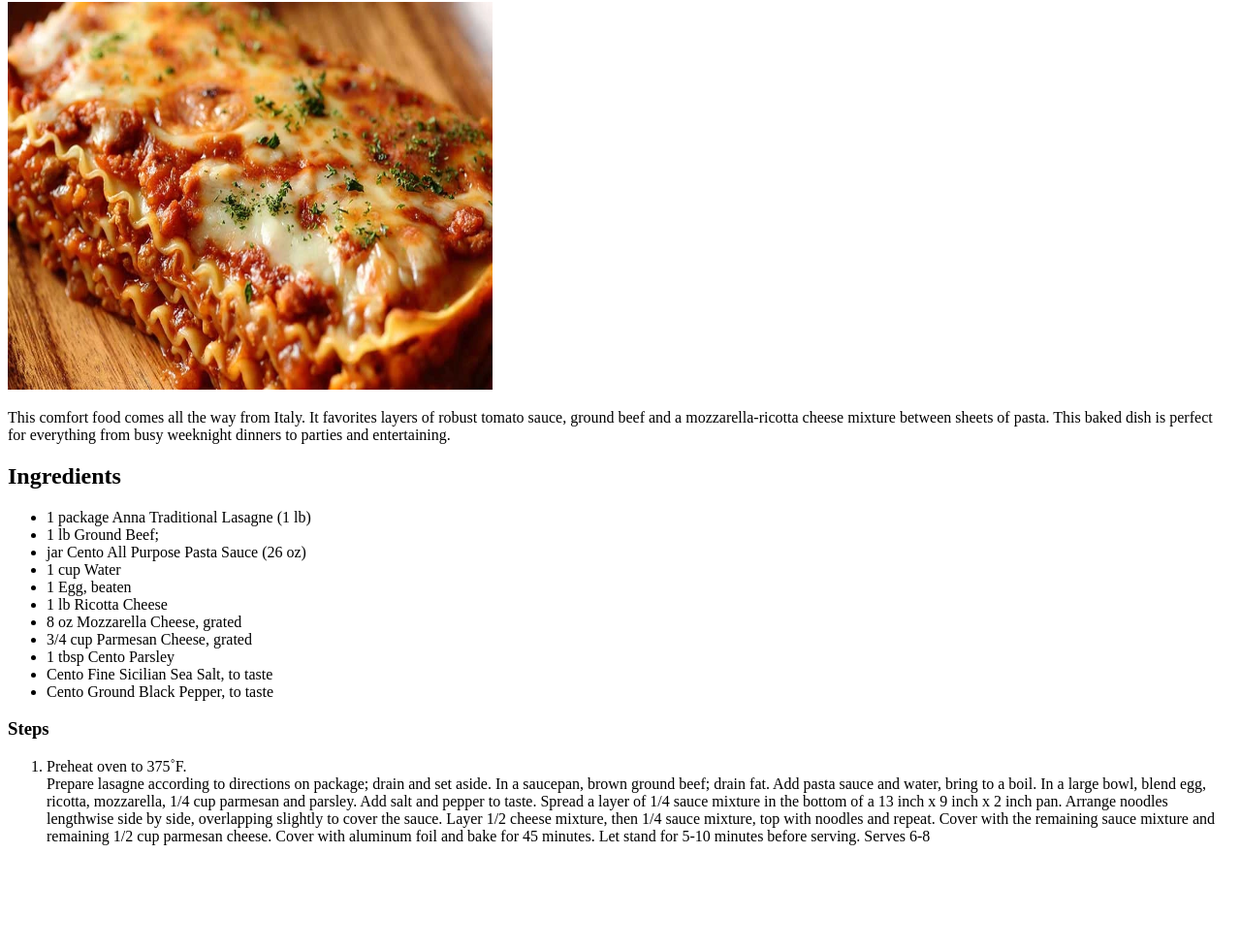
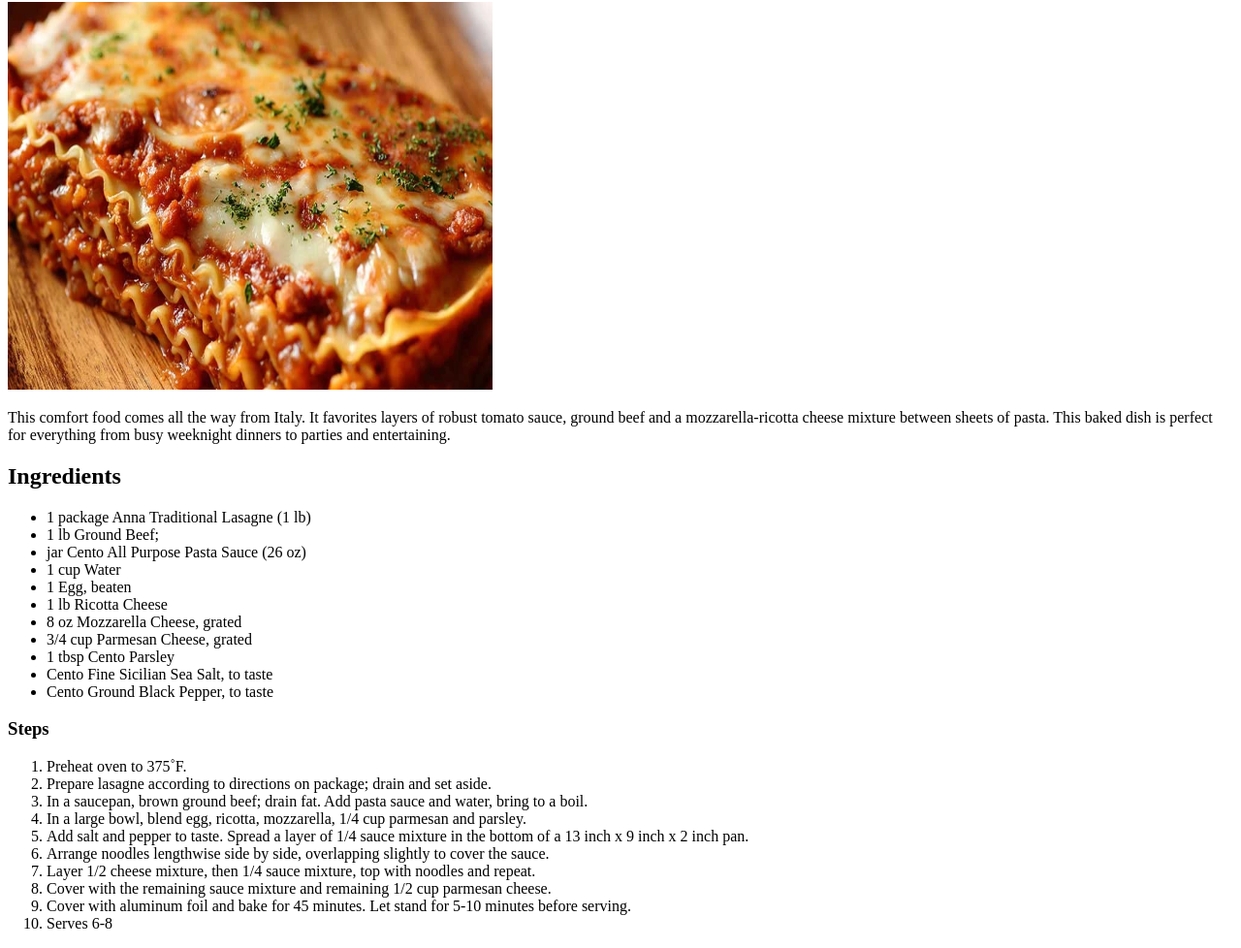
Before and after one commit to Wilney-Rivera/odin-recipes, a plain HTML site: page recipes/lasagna.html in a window 1280 px wide. Shown: the part 78-1056 px from the top of the page at 97% size. Before the commit the page ends 966 px from the top, so only its background shows below. Drawn offline with Linux system fonts and the light colour scheme.

Commit message:
fix order list on lasagna

```diff
--- a/recipes/lasagna.html
+++ b/recipes/lasagna.html
@@ -30,15 +30,15 @@
 <h3>Steps</h3>
 <ol>
 <li>Preheat oven to 375˚F.</li>
-Prepare lasagne according to directions on package; drain and set aside.
-In a saucepan, brown ground beef; drain fat. Add pasta sauce and water, bring to a boil.
-In a large bowl, blend egg, ricotta, mozzarella, 1/4 cup parmesan and parsley.
-Add salt and pepper to taste. Spread a layer of 1/4 sauce mixture in the bottom of a 13 inch x 9 inch x 2 inch pan.
-Arrange noodles lengthwise side by side, overlapping slightly to cover the sauce.
-Layer 1/2 cheese mixture, then 1/4 sauce mixture, top with noodles and repeat.
-Cover with the remaining sauce mixture and remaining 1/2 cup parmesan cheese.
-Cover with aluminum foil and bake for 45 minutes. Let stand for 5-10 minutes before serving.
-Serves 6-8
+<li>Prepare lasagne according to directions on package; drain and set aside.</li>
+<li>In a saucepan, brown ground beef; drain fat. Add pasta sauce and water, bring to a boil.</li>
+<li>In a large bowl, blend egg, ricotta, mozzarella, 1/4 cup parmesan and parsley.</li>
+<li>Add salt and pepper to taste. Spread a layer of 1/4 sauce mixture in the bottom of a 13 inch x 9 inch x 2 inch pan.</li>
+<li>Arrange noodles lengthwise side by side, overlapping slightly to cover the sauce.</li>
+<li>Layer 1/2 cheese mixture, then 1/4 sauce mixture, top with noodles and repeat.</li>
+<li>Cover with the remaining sauce mixture and remaining 1/2 cup parmesan cheese.</li>
+<li>Cover with aluminum foil and bake for 45 minutes. Let stand for 5-10 minutes before serving.</li>
+<li>Serves 6-8
 </ol>
 </body>
 </html>
```
